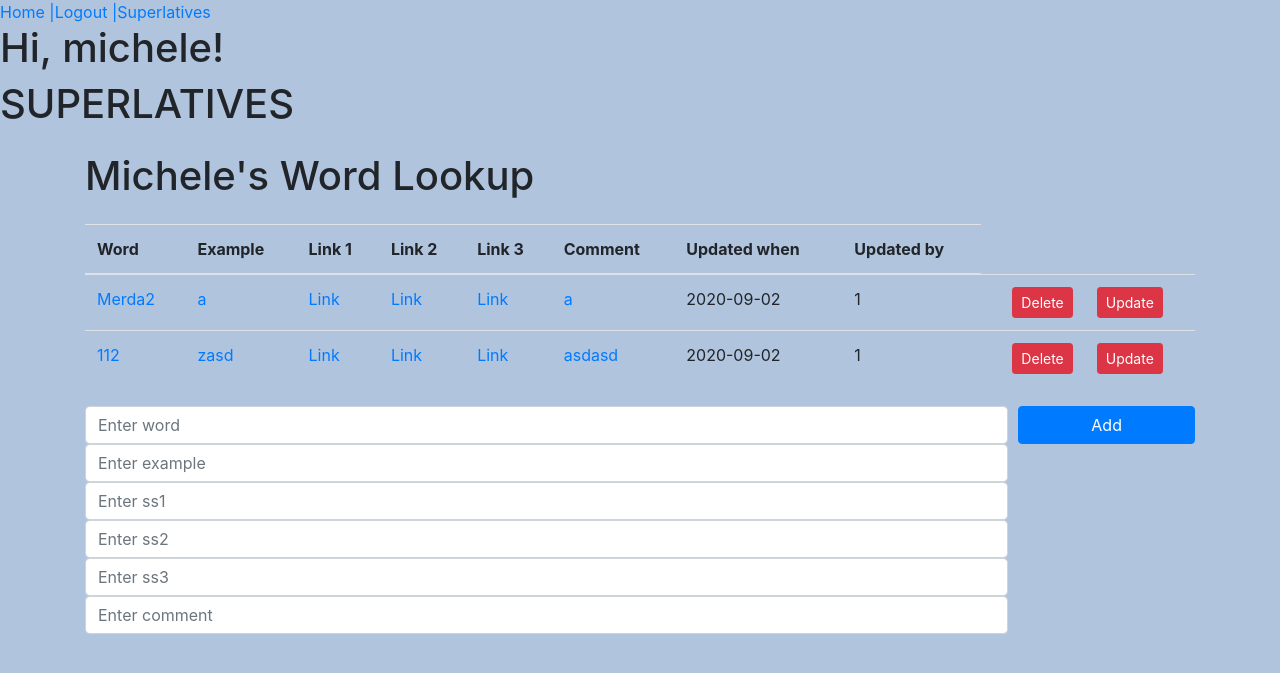
After one commit to marcoslonggo/Wordlookup, a Flask app: page /superlatives in a window 1280 px wide. The commit adds this page. Shown: the top 673 px of the page. Run offline with Flask 2, Linux system fonts and the light colour scheme; a user stored in the database is signed in; data comes from the database, SQL or seed files in the repository; some libraries are stand-ins or nearby versions.

Commit message:
now with updates!

```diff
--- a/app.py
+++ b/app.py
@@ -7,6 +7,7 @@ from flask_migrate import Migrate
 app = Flask(__name__)
 app.config['SECRET_KEY'] = 'Yabadabadoo'
 app.config['SQLALCHEMY_DATABASE_URI'] = 'sqlite:///wordlookup.db'
+app.config['SQLALCHEMY_ECHO'] = True
 db = SQLAlchemy(app)
 migrate = Migrate(app, db)
 #login_manager = LoginManager(app)
--- a/models.py
+++ b/models.py
@@ -33,14 +33,14 @@ class User(UserMixin, db.Model):
 
 class Superlatives(db.Model):
     id = db.Column(db.Integer, primary_key=True)
-    word = db.Column(db.String(120), nullable=False)
+    word = db.Column(db.String(120), nullable=False, unique=True)
     example = db.Column(db.String(120), nullable=True)
     ss1 = db.Column(db.String(120), nullable=True)
     ss2 = db.Column(db.String(120), nullable=True)
     ss3 = db.Column(db.String(120), nullable=True)
     comment = db.Column(db.String(120), nullable=True)
-    added_by = db.Column(db.Integer, db.ForeignKey('user.id'), nullable=False)
-    added_when = db.Column(db.DateTime, nullable=False, default=datetime.utcnow)
+    updated_by = db.Column(db.Integer, db.ForeignKey('user.id'), nullable=False)
+    updated_when = db.Column(db.DateTime, nullable=False, default=datetime.utcnow)
 
     def __repr__(self):
         return '<User {}>'.format(self.username)
--- a/routes.py
+++ b/routes.py
@@ -1,12 +1,14 @@
 from flask import render_template, flash, redirect, url_for, request
 from app import app
-from models import User
+from models import User, Superlatives, Grocery
 from forms import LoginForm
 from flask_login import logout_user, login_required, current_user, login_user
 from werkzeug.urls import url_parse
 from forms import RegistrationForm
 from app import db
-
+import sys
+import re
+import sqlalchemy.exc as sqlalchemy_exc
 
 @app.route('/login', methods=['GET', 'POST'])
 def login():
@@ -44,34 +46,85 @@ def register():
 
 
 
+@app.route('/update/superlatives/<int:id>', methods=['GET', 'POST'])
+@login_required
+def update(id):
+    superlatives = Superlatives.query.get_or_404(id)
+    if request.method == 'POST':
 
 
-@app.route('/update/<int:id>', methods=['GET', 'POST'])
-def update(id):
-    grocery = Grocery.query.get_or_404(id)
-    if request.method == 'POST':
-            grocery.name = request.form['name']
+            superlatives.word = request.form['word']
+            example = request.form['example']
+            ss1 = request.form['ss1']
+            ss2 = request.form['ss2']
+            ss3 = request.form['ss3']
+            comment = request.form['comment']
+            updated_by = request.form['updated_by']
+
+
             try:
+               #db.session.add(superlatives)
                db.session.commit()
-               return redirect('/')
-            except:
-                return "There was a problem updating data."
+               return redirect('/superlatives')
+            except sqlalchemy_exc.SQLAlchemyError:
+                raise
     else:
         title = "Update Data"
-        return render_template('update.html', title=title, grocery=grocery)
+        return render_template('updatesuperlatives.html', title=title, superlatives=superlatives)
 
-@app.route('/delete/<int:id>')
+@app.route('/delete/superlatives/<int:id>')
+#@login_required
 def delete(id):
-    grocery = Grocery.query.get_or_404(id)
+        delete = Superlatives.query.get_or_404(id)
+        try:
+            db.session.delete(delete)
+            db.session.commit()
+            return redirect('/superlatives')
+        except:
+            return "There was a problem deleting data"
 
-    try:
-        db.session.delete(grocery)
-        db.session.commit()
-        return redirect('/')
-    except:
-        return "There was a problem deleting data"
+
+
+@app.route('/superlatives', methods=['GET', 'POST'])
+@login_required
+def superlatives():
+    if request.method == 'POST':
+        word = request.form['word']
+        example = request.form['example']
+        ss1 = request.form['ss1']
+        ss2 = request.form['ss2']
+        ss3 = request.form['ss3']
+        comment = request.form['comment']
+        superlatives = Superlatives(word=word, example=example, ss1=ss1, ss2=ss2,ss3=ss3, comment=comment, updated_by=current_user.id)
+
+        try:
+            db.session.add(superlatives)
+            db.session.commit()
+            return redirect('/superlatives')
+        except:
+            return "There was a problem adding new stuff."
+
+    else:
+        superlatives = Superlatives.query.order_by(Superlatives.updated_when).all()
+        return render_template('superlatives.html', superlatives=superlatives)
 
 @app.route('/', methods=['GET', 'POST'])
+def index():
+    if request.method == 'POST':
+        name = request.form['name']
+        new_stuff = Grocery(name=name)
+
+        try:
+            db.session.add(new_stuff)
+            db.session.commit()
+            return redirect('/')
+        except:
+            return "There was a problem adding new stuff."
+
+    else:
+        groceries = Grocery.query.order_by(Grocery.created_at).all()
+        return render_template('index.html', groceries=groceries)
+
 #@login_required
-def index():
-    return render_template("index.html", title='Home Page')
+#def index():
+#    return render_template("index.html", title='Home Page')
--- a/templates/base.html
+++ b/templates/base.html
@@ -15,12 +15,13 @@
 
         <body>
             <div>
-                <a href="{{ url_for('index') }}">Home</a><br>
+                <a href="{{ url_for('index') }}">Home</a>
                 {% if current_user.is_anonymous%}
-                <a href="{{ url_for('login') }}">>Login</a>
+                <a href="{{ url_for('login') }}">|Login</a>
                 {% else %}
-                <a href="{{ url_for('logout') }}">Logout</a>
+                <a href="{{ url_for('logout') }}">|Logout</a>
                 {% endif %}
+                <a href="{{ url_for('superlatives') }}">|Superlatives</a>
             </div>
             {% block content %} {% endblock %}
             <script src="https://code.jquery.com/jquery-3.3.1.slim.min.js" integrity="sha384-q8i/X+965DzO0rT7abK41JStQIAqVgRVzpbzo5smXKp4YfRvH+8abtTE1Pi6jizo" crossorigin="anonymous"></script>
--- /dev/null
+++ b/templates/superlatives.html
@@ -0,0 +1,73 @@
+{% extends 'base.html' %}
+
+{% block content %}
+
+<h1>Hi, {{  current_user.username  }}!
+<h1> SUPERLATIVES</h1>
+
+
+
+
+<div class="container">
+
+    <h1 class="my-4">Michele's Word Lookup</h1>
+    {% if superlatives|length < 1 %}
+    <p>No words are configured</p>
+    {% else %}
+    <table class="table">
+        <thead>
+            <tr>
+                <th>Word</th>
+                <th>Example</th>
+                <th>Link 1</th>
+                <th>Link 2</th>
+                <th>Link 3</th>
+                <th>Comment</th>
+                <th>Updated when</th>
+                <th>Updated by</th>
+
+            </tr>
+        </thead>
+        <tbody>
+            {% for superlatives in superlatives %}
+            <tr>
+                <td><a href="/update/{{ superlatives.id}}">{{ superlatives.word }}</a></td>
+                <td><a href="/update/{{ superlatives.id}}">{{ superlatives.example }}</a></td>
+                <td><a href="{{ superlatives.ss1 }}">Link</a></td>
+                <td><a href="{{ superlatives.ss2 }}">Link</a></td>
+                <td><a href="{{ superlatives.ss3 }}">Link</a></td>
+                <td><a href="/update/{{ superlatives.id}}">{{ superlatives.comment}}</a></td>
+                <td>{{ superlatives.updated_when.date() }}</td>
+                <td>{{ superlatives.updated_by}}</td>
+                {% if current_user.id == superlatives.updated_by %}
+                    <td class="text-right"><a class="btn btn-danger btn-sm" href="/delete/superlatives/{{ superlatives.id }}" role="form">Delete</a></td>
+                    <td class="text-left"><a class="btn btn-danger btn-sm" href="/update/superlatives/{{ superlatives.id }}" role="form">Update</a></td>
+                {% endif %}
+
+
+            </tr>
+            {% endfor %}
+        </tbody>
+    </table>
+    {% endif %}
+
+</form>
+<form action="/superlatives" method="POST">
+    <div class="form-row">
+        <div class="col-sm-10 my-1">
+            <!--<label for="newStuff" class="sr-only"> New Stuff:</label> -->
+            <input type="text" class="form-control" name="word" id="word" placeholder="Enter word">
+            <input type="text" class="form-control" name="example" id="example" placeholder="Enter example" >
+            <input type="text" class="form-control" name="ss1" id="ss1" placeholder="Enter ss1" >
+            <input type="text" class="form-control" name="ss2" id="ss2" placeholder="Enter ss2" >
+            <input type="text" class="form-control" name="ss3" id="ss3" placeholder="Enter ss3" >
+            <input type="text" class="form-control" name="comment" id="comment" placeholder="Enter comment" >
+
+        </div>
+        <div class="col-sm-2 my-1">
+            <button type="submit" class="btn btn-primary btn-block">Add</button>
+        </div>
+    </div>
+</form>
+</div>
+{% endblock content %}
```
Also changed, not shown: migrations/versions/14d3a1a9dd03_.py (renamed from migrations/versions/e02417d00f40_.py, +8 -7 lines), templates/index.html (+5 -32 lines), templates/updatesuperlatives.html (added, +23 -0 lines), wordlookup.db, 1 other file.
